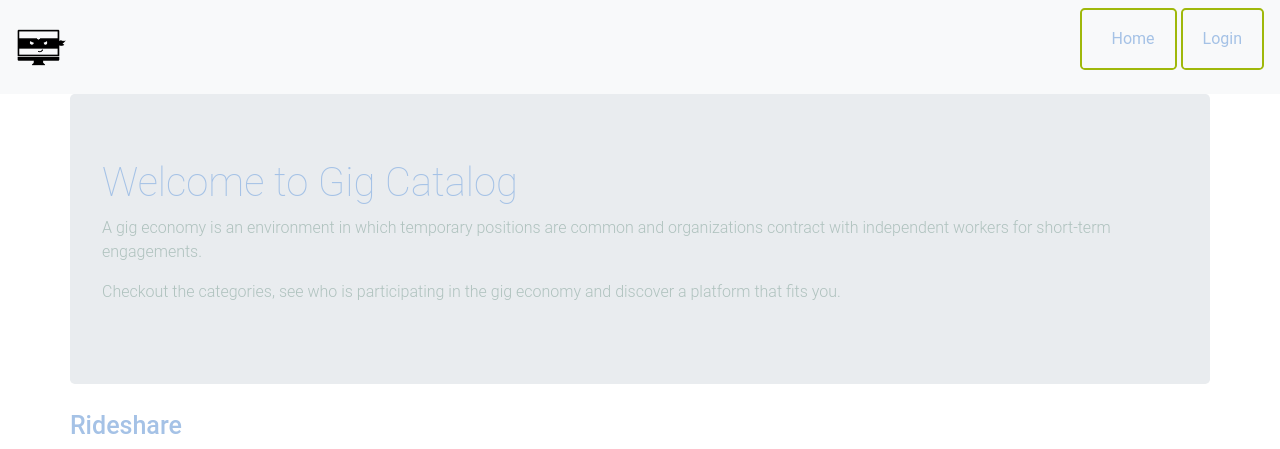
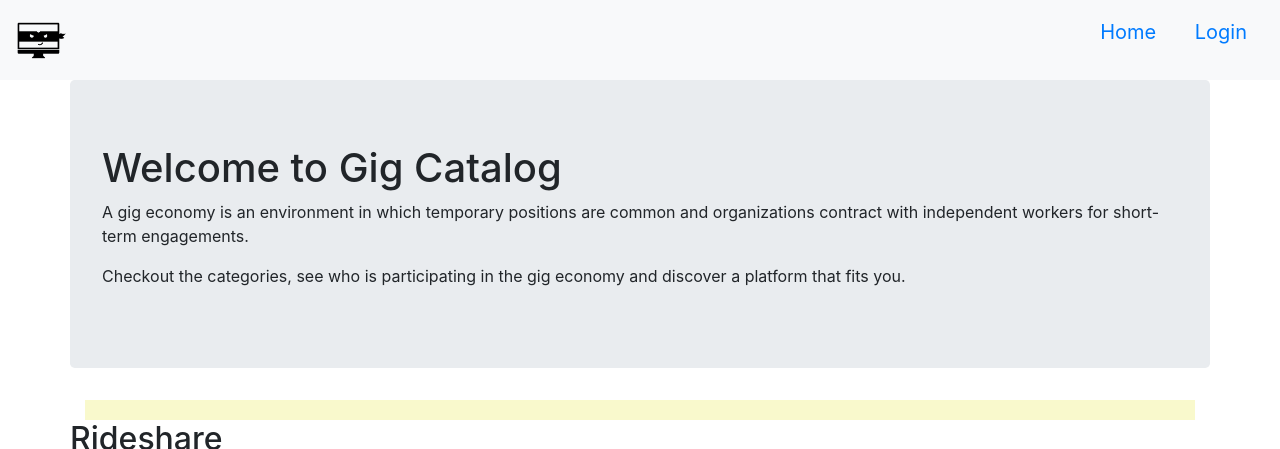
Before and after one commit to huyenhoang/catalog-app, a Flask app: page /categories/1/ in a window 1280 px wide. Shown: the top 449 px of the page. Run offline with Flask 2, Linux system fonts and the light colour scheme; some libraries are stand-ins or nearby versions.

Commit message:
style: modified flash

```diff
--- a/static/styles.css
+++ b/static/styles.css
@@ -1,97 +1,54 @@
-* {
-	font-family: Roboto, Arial, sans-serif;
-	font-weight: 400;
+/* --- Global --- */
+
+a:hover, a:visited, a:link, a:active
+{
+    text-decoration: none;
 }
 
-h1 {
-	font-family: Roboto, Arial, sans-serif;
-	font-size: 40px;
-	color: #A5C2E6;
-	line-height: 50px;
-	font-weight: 150;
+/* --- Nav --- */
+
+/* --- Jumbotron --- */
+
+/* --- Footer --- */
+
+.fa i {
+  font-size: 20px;
+}
+/* --- Categories --- */
+
+.thumbnail {
+    padding: 0;
 }
 
-h2 {
-	font-size: 25px;
-	color: #A5C2E6;
-	line-height: 20px;
+.thumbnail .caption-full {
+    padding: 9px;
 }
 
-h3 {
-	font-size: 18px;
-	color: #A5C2E6;
-	line-height: 23px;
-}
-p {
- 	font-family: Roboto, Arial, sans-serif;
- 	font-size: 16px;
- 	color: #AFC2BE;
- 	line-height: 24px;
- 	font-weight: 300;
- }
-
-strong {
- 	font-size: 16px;
- 	color: #A5C2E6;
- 	line-height: 24px;
- }
-
-a {
- 	font-size: 16px;
- 	color: #A5C2E6;
- 	line-height: 18px;
- }
-
- .cancel {
-	 float: right;
-	 clear:both;
- }
-
- .brand-info {
-	 width: 100%;
- }
-
-.head {
-	color: white;
+.img-thumbnail {
+  background-size: cover;
+  background-position: center center;
+  height: 200px;
+  width: 100%;
 }
 
-.btn {
-	padding: 20px;
-	margin: 0;
-	border-color: #9FB80A;
-	border-width: 2px;
-	color: #9FB80A;;
-}
-.glyphicon {
-	margin-right: 10px;
+/* --- Brands --- */
+.brand-button {
+  padding: 5px;
+  margin: 5px;
 }
 
-.owner {
-	padding-right: 20px;
-	margin-top: -20px;
-	text-align: right;
-	float:right;
-}
 
-.owner img {
-	width: 100px;
-	border-radius: 50%;
-}
+/* --- Login page --- */
 
-.owner figcaption {
-	font-size: 14px;
-	color: #A5C2E6;
-	font-weight: 200;
-	margin-top: -20px;
-}
+/* --- Forms --- */
+
+/* --- Flash messaging --- */
 
 .flash {
-	background-color: #FFFF00;
-	width:100%;
-	text-decoration: none;
+  background: #F9F9CC;
+  padding: 10px;
+  margin: auto;
+  list-style: none;
+  text-align: center;
+
 }
-
-.flash li {
-	list-style-type: none;
-	text-align: center;
-}
```
